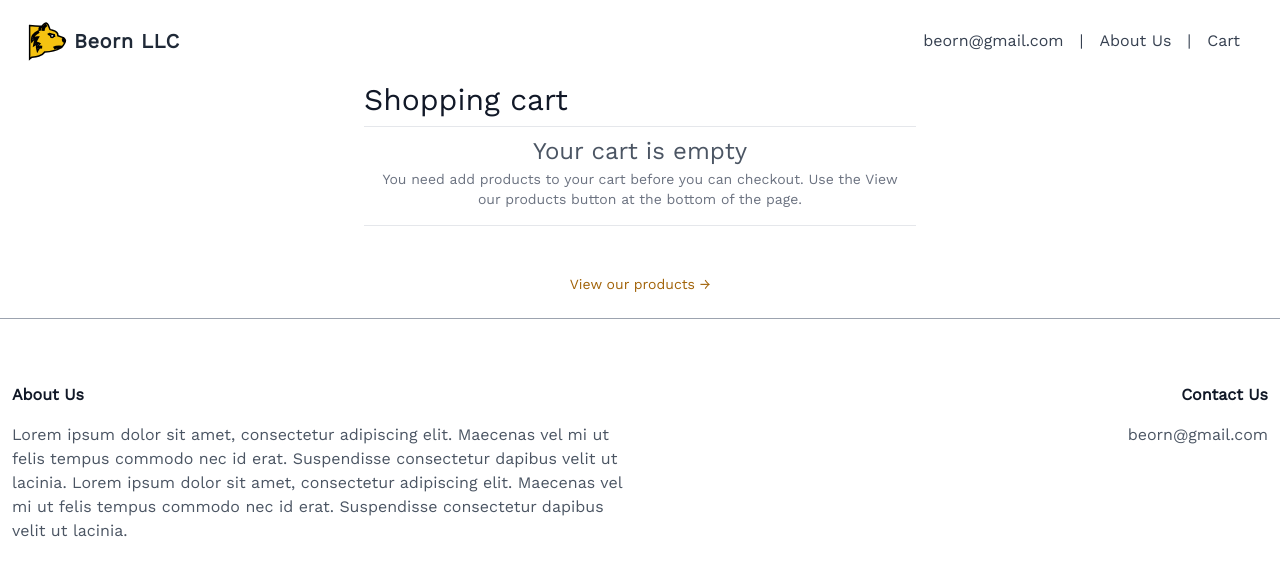
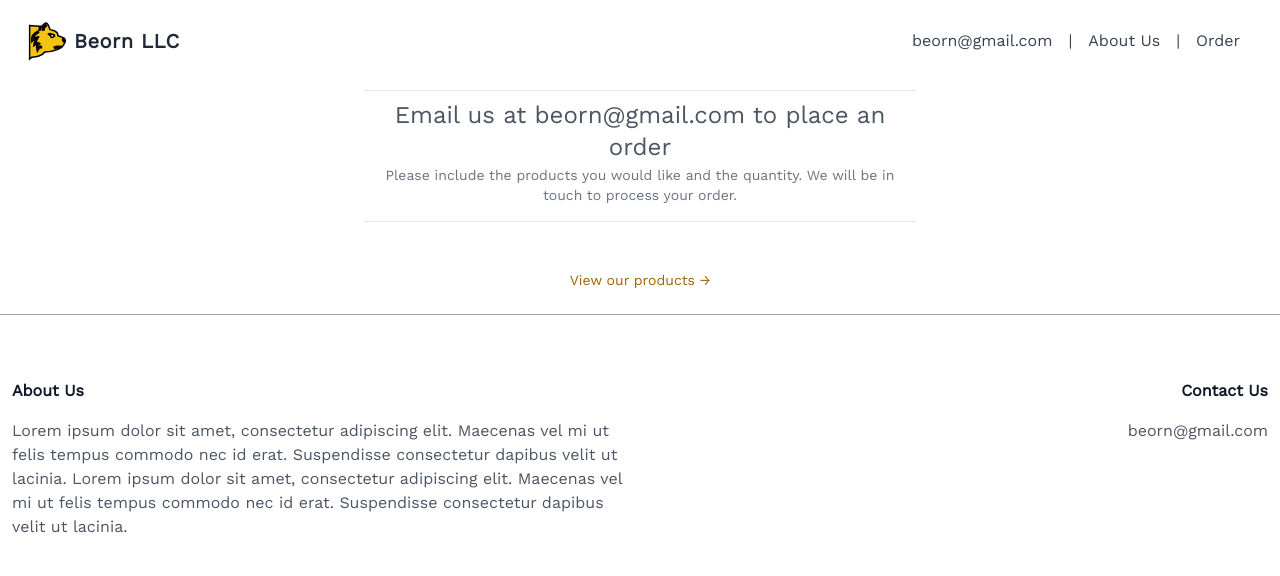
Before and after one commit to caleb-mcneil/beorn, a SvelteKit app: page /cart in a window 1280 px wide. Shown: the top 576 px of the page. Built offline with nearby package versions, Linux system fonts and the light colour scheme.

Commit message:
removed stripe

```diff
--- a/src/routes/+layout.svelte
+++ b/src/routes/+layout.svelte
@@ -67,7 +67,7 @@
                     <li>
                         <a
                             class="inline-block no-underline hover:text-black hover:underline py-2 px-4"
-                            href="/cart">Cart</a
+                            href="/cart">Order</a
                         >
                     </li>
                 </ul>
--- a/src/routes/cart/+page.svelte
+++ b/src/routes/cart/+page.svelte
@@ -112,9 +112,9 @@
 </script>
 
 <section class="mx-auto px-6" style="max-width:600px">
-    <h1 class="text-3xl font-large text-gray-900" id="slide-over-title">
+    <!-- <h1 class="text-3xl font-large text-gray-900" id="slide-over-title">
         Shopping cart
-    </h1>
+    </h1> -->
 
     <div class="my-8">
         <div class="flow-root">
@@ -122,9 +122,9 @@
                 <div></div>
                 {#if printEmptyCartMessage }
                 <div class="text-2xl font-large text-900 py-2 px-4 text-center">
-                    Your cart is empty
+                    Email us at beorn@gmail.com to place an order
                     <p class="mt-0.5 text-sm text-gray-500">
-                    You need add products to your cart before you can checkout. Use the View our products button at the bottom of the page.
+                    Please include the products you would like and the quantity. We will be in touch to process your order.
 
                     </p>
                 </div>
--- a/src/routes/products/[slug]/ProductDetails.svelte
+++ b/src/routes/products/[slug]/ProductDetails.svelte
@@ -43,16 +43,11 @@
                     src={product.image}
                     class="aspect-square w-full object-cover bg-slate-200"
                 />
-                <a
-                    href={product.stripe_link}
-                    class="bg-yellow-500 hover:bg-yellow-700 text-black font-bold py-2 px-4 rounded text-center"
-                >
+                <a href="/cart"
+                class="bg-yellow-500 hover:bg-yellow-700 text-black font-bold py-2 px-4 rounded text-center">
                     Buy Now
                 </a>
-                <button
-                    on:click={() => onAddToCart(product.slug, product.title)}
-                    class="bg-yellow-500 hover:bg-yellow-700 text-black font-bold py-2 px-4 rounded text-center"
-                >
+                <!-- <button on:click={() => onAddToCart(product.slug, product.title)} class="bg-yellow-500 hover:bg-yellow-700 text-black font-bold py-2 px-4 rounded text-center">
                     Add to Cart
                 </button>
                 {#if showAlertMessage}
@@ -70,7 +65,7 @@
                         >
                         <p>{alertMessage}</p>
                     </div>
-                {/if}
+                {/if} -->
             </div>
 
             <div>
```
